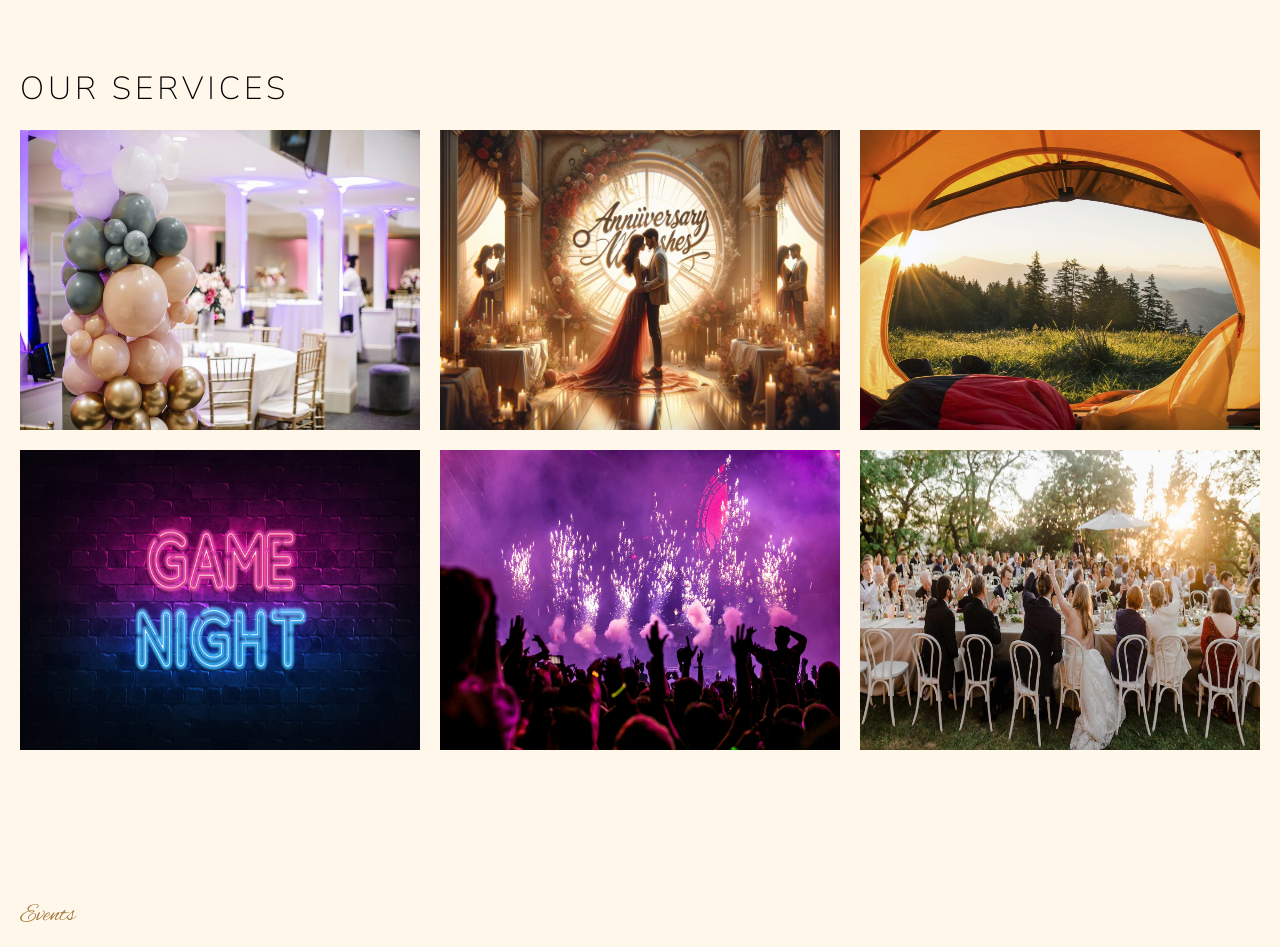
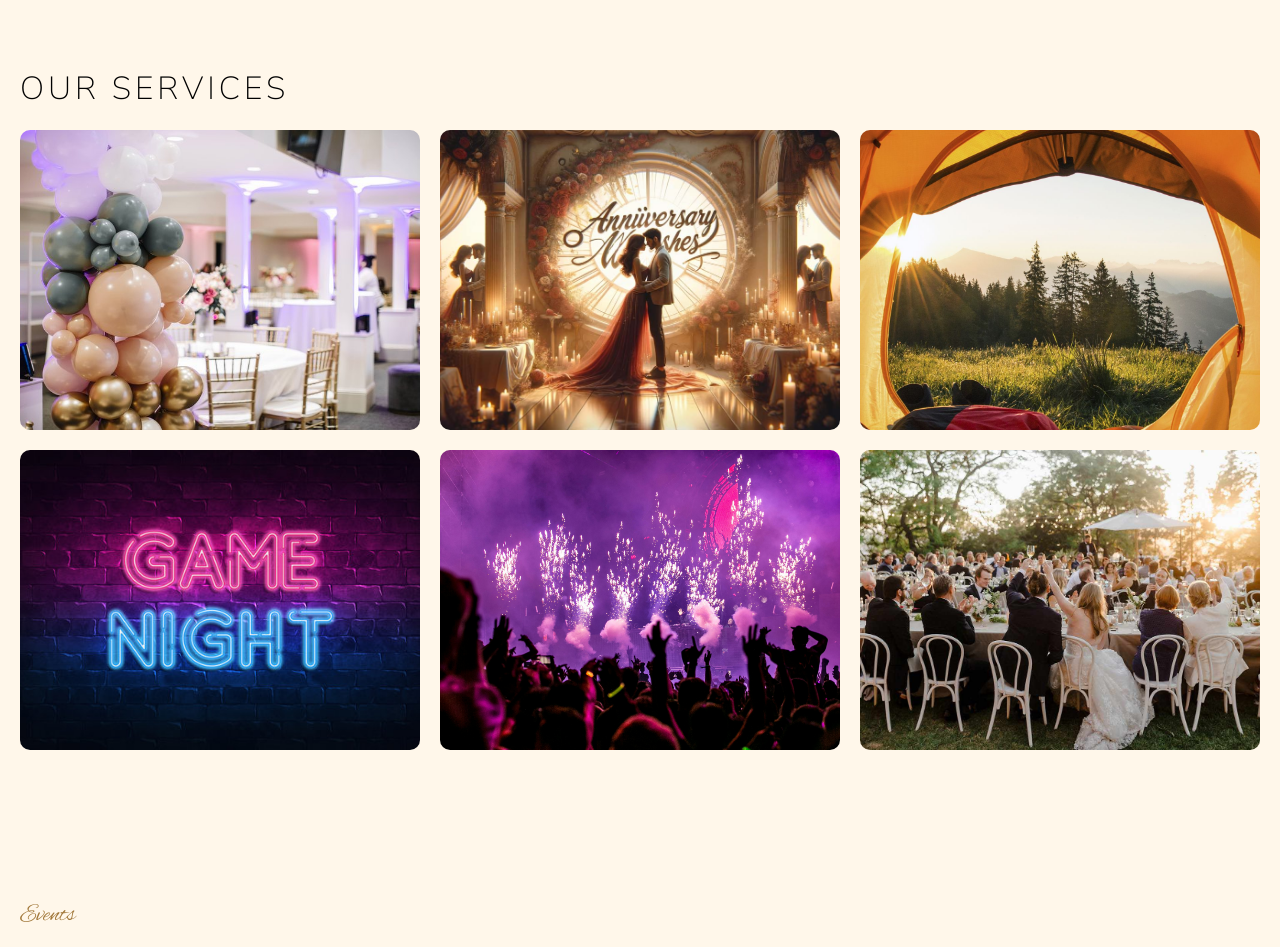
Before and after one commit to Swarnadip1/MERN_STACK_EVENT, a React (Vite) app in the folder frontend/: page / in a window 1280 px wide. Shown: the part 920-1867 px from the top of the page. Built offline with nearby package versions, Linux system fonts and the light colour scheme.

Commit message:
tenth commit

```diff
--- a/frontend/src/App.css
+++ b/frontend/src/App.css
@@ -236,6 +236,12 @@ nav svg {
 .contact .banner .item p {
   color: gray;
 }
+.contact .banner .item img {
+  width: 100%;
+  height: auto;
+  border-radius: 10px; /* Adjust border radius as per your design */
+  object-fit: cover;
+}
 .contact .banner:last-child .item {
   border: none;
 }
@@ -403,6 +409,8 @@ footer .banner .tag div button {
 .services .banner .item img {
   width: 100%;
   height: 100%;
+  border-radius: 10px; /* Adjust the border-radius as per your design */
+  object-fit: cover;
 }
 .services .banner .item h3 {
   position: absolute;
```
